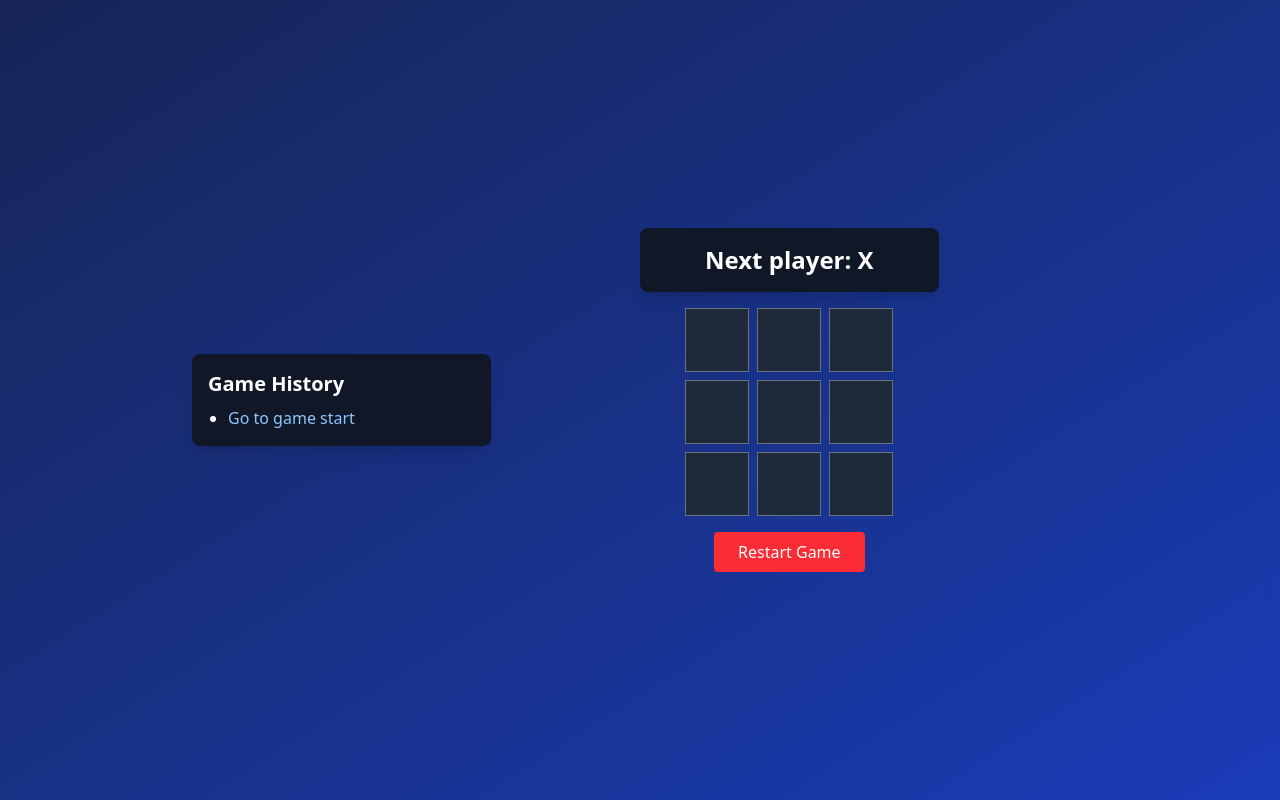
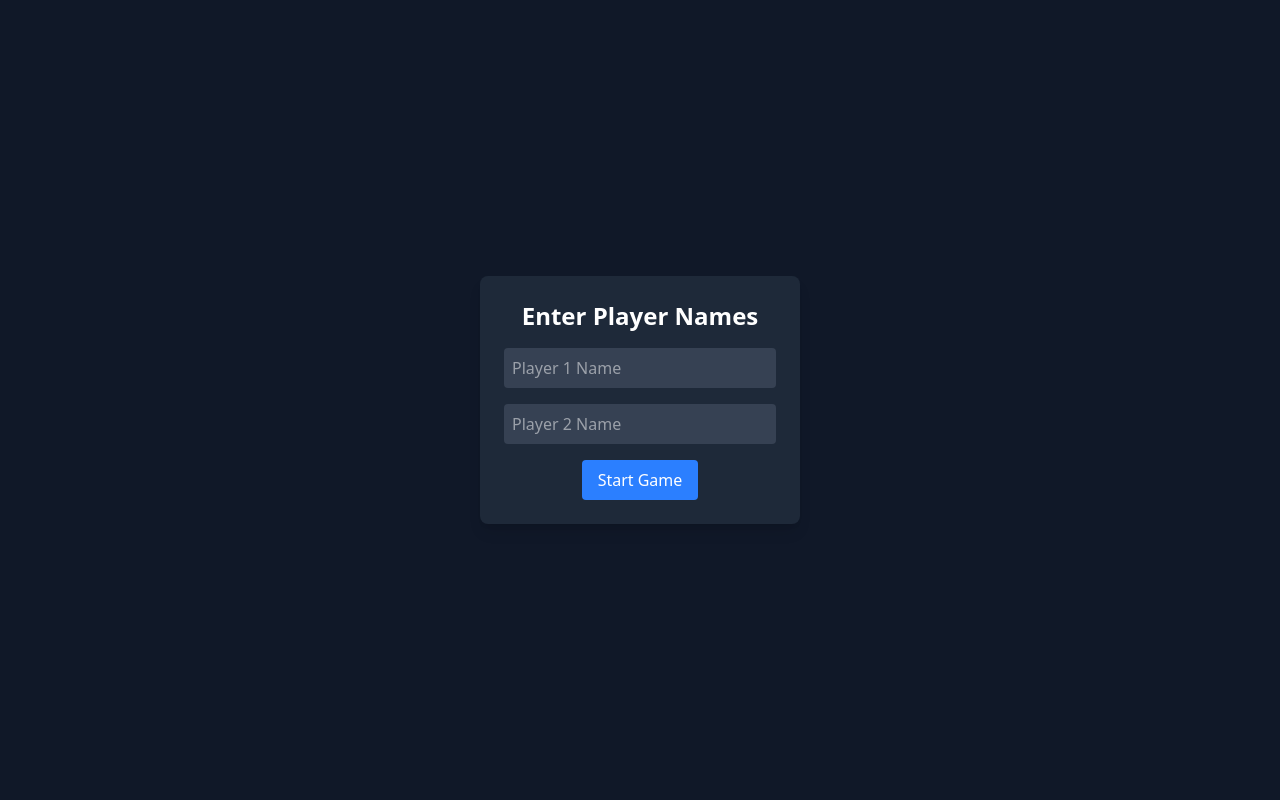
Before and after one commit to vinayak746/Tic-Tac-Toe, a React (Vite) app in the folder Tic-Tac-Toe/: page / in a window 1280 px wide. Built offline with nearby package versions, Linux system fonts and the light colour scheme.

Commit message:
Add PlayerForm and Game components with routing support

```diff
--- a/Tic-Tac-Toe/package.json
+++ b/Tic-Tac-Toe/package.json
@@ -13,6 +13,7 @@
     "@tailwindcss/vite": "^4.1.1",
     "react": "^19.0.0",
     "react-dom": "^19.0.0",
+    "react-router-dom": "^7.4.1",
     "tailwindcss": "^4.1.1"
   },
   "devDependencies": {
--- a/Tic-Tac-Toe/src/App.jsx
+++ b/Tic-Tac-Toe/src/App.jsx
@@ -1,120 +1,36 @@
-import { useState } from "react";
+import {
+  BrowserRouter as Router,
+  Routes,
+  Route,
+  useLocation,
+} from "react-router-dom";
+import PlayerForm from "./components/PlayerForm";
+import Game from "./components/Game";
 
-function Square({ value, onSquareClick }) {
-  return (
-    <button
-      className="w-16 h-16 bg-gray-800 border border-gray-500 text-3xl text-white font-bold flex items-center justify-center hover:bg-gray-700"
-      onClick={onSquareClick}
-    >
-      {value}
-    </button>
-  );
-}
-
-function Board({ xIsNext, squares, onPlay }) {
-  function handleClick(i) {
-    if (calculateWinner(squares) || squares[i]) {
-      return;
-    }
-    const nextSquares = squares.slice();
-    nextSquares[i] = xIsNext ? "X" : "O";
-    onPlay(nextSquares);
-  }
+function AppWrapper() {
+  const location = useLocation();
+  const isPlayerForm = location.pathname === "/";
 
   return (
-    <div className="grid grid-cols-3 gap-2">
-      {squares.map((square, i) => (
-        <Square key={i} value={square} onSquareClick={() => handleClick(i)} />
-      ))}
+    <div
+      className={
+        isPlayerForm
+          ? "min-h-screen flex items-center justify-center bg-gray-900 text-white"
+          : ""
+      }
+    >
+      <Routes>
+        <Route path="/" element={<PlayerForm />} />
+        <Route path="/game" element={<Game />} />
+      </Routes>
     </div>
   );
 }
 
-export default function Game() {
-  const [history, setHistory] = useState([Array(9).fill(null)]);
-  const [currentMove, setCurrentMove] = useState(0);
-  const xIsNext = currentMove % 2 === 0;
-  const currentSquares = history[currentMove];
-
-  function handlePlay(nextSquares) {
-    setHistory([...history.slice(0, currentMove + 1), nextSquares]);
-    setCurrentMove((prev) => prev + 1);
-  }
-
-  function jumpTo(nextMove) {
-    setCurrentMove(nextMove);
-  }
-
-  function resetGame() {
-    setHistory([Array(9).fill(null)]);
-    setCurrentMove(0);
-  }
-
-  const winner = calculateWinner(currentSquares);
-
+export default function App() {
   return (
-    <div className="min-h-screen flex flex-col items-center justify-center bg-gradient-to-br from-blue-950 to-blue-800 text-white p-8">
-      {/* Game Board & Moves */}
-      <div className="flex flex-col md:flex-row items-center w-full max-w-4xl">
-        {/* Moves History */}
-        <div className="md:w-1/3 w-full bg-gray-900 p-4 rounded-lg shadow-lg mb-4 md:mb-0">
-          <h3 className="text-xl font-semibold mb-2">Game History</h3>
-          <ul className="list-disc pl-5 space-y-2">
-            {history.map((_, move) => (
-              <li key={move}>
-                <button
-                  className="text-blue-300 hover:underline"
-                  onClick={() => jumpTo(move)}
-                >
-                  {move > 0 ? `Go to move #${move}` : "Go to game start"}
-                </button>
-              </li>
-            ))}
-          </ul>
-        </div>
-
-        {/* Game Board */}
-        <div className="md:w-2/3 flex flex-col items-center">
-          {/* Winner Announcement */}
-          <div className=" w-1/2 bg-gray-900 p-4 rounded-lg shadow-lg text-center mb-4">
-            <h2 className="text-2xl font-semibold">
-              {winner
-                ? `Winner: ${winner}`
-                : `Next player: ${xIsNext ? "X" : "O"}`}
-            </h2>
-          </div>
-          <Board
-            xIsNext={xIsNext}
-            squares={currentSquares}
-            onPlay={handlePlay}
-          />
-          <button
-            className="mt-4 px-6 py-2 bg-red-500 text-white rounded hover:bg-red-600"
-            onClick={resetGame}
-          >
-            Restart Game
-          </button>
-        </div>
-      </div>
-    </div>
+    <Router>
+      <AppWrapper />
+    </Router>
   );
 }
-
-function calculateWinner(squares) {
-  const lines = [
-    [0, 1, 2],
-    [3, 4, 5],
-    [6, 7, 8],
-    [0, 3, 6],
-    [1, 4, 7],
-    [2, 5, 8],
-    [0, 4, 8],
-    [2, 4, 6],
-  ];
-  for (const [a, b, c] of lines) {
-    if (squares[a] && squares[a] === squares[b] && squares[a] === squares[c]) {
-      return squares[a];
-    }
-  }
-  return null;
-}
--- /dev/null
+++ b/Tic-Tac-Toe/src/components/Game.jsx
@@ -0,0 +1,123 @@
+import { useState } from "react";
+import { useLocation } from "react-router-dom";
+
+function Square({ value, onSquareClick }) {
+  return (
+    <button
+      className="w-16 h-16 bg-gray-800 border border-gray-500 text-3xl text-white font-bold flex items-center justify-center hover:bg-gray-700"
+      onClick={onSquareClick}
+    >
+      {value}
+    </button>
+  );
+}
+
+function Board({ xIsNext, squares, onPlay, players }) {
+  function handleClick(i) {
+    if (calculateWinner(squares) || squares[i]) {
+      return;
+    }
+    const nextSquares = squares.slice();
+    nextSquares[i] = xIsNext ? players.player1Symbol : players.player2Symbol;
+    onPlay(nextSquares);
+  }
+
+  return (
+    <div className="grid grid-cols-3 gap-2">
+      {squares.map((square, i) => (
+        <Square key={i} value={square} onSquareClick={() => handleClick(i)} />
+      ))}
+    </div>
+  );
+}
+
+export default function Game() {
+  const location = useLocation();
+  const params = new URLSearchParams(location.search);
+  const player1 = params.get("player1") || "Player 1";
+  const player2 = params.get("player2") || "Player 2";
+
+  const [history, setHistory] = useState([Array(9).fill(null)]);
+  const [currentMove, setCurrentMove] = useState(0);
+  const xIsNext = currentMove % 2 === 0;
+  const currentSquares = history[currentMove];
+
+  function handlePlay(nextSquares) {
+    setHistory([...history.slice(0, currentMove + 1), nextSquares]);
+    setCurrentMove((prev) => prev + 1);
+  }
+
+  function jumpTo(nextMove) {
+    setCurrentMove(nextMove);
+  }
+
+  function resetGame() {
+    setHistory([Array(9).fill(null)]);
+    setCurrentMove(0);
+  }
+
+  const winner = calculateWinner(currentSquares);
+
+  return (
+    <div className="min-h-screen flex flex-col items-center justify-center bg-gradient-to-br from-blue-950 to-blue-800 text-white p-8">
+      <div className="flex flex-col md:flex-row items-center w-full max-w-4xl">
+        <div className="md:w-1/3 w-full bg-gray-900 p-4 rounded-lg shadow-lg mb-4 md:mb-0">
+          <h3 className="text-xl font-semibold mb-2">Game History</h3>
+          <ul className="list-disc pl-5 space-y-2">
+            {history.map((_, move) => (
+              <li key={move}>
+                <button
+                  className="text-blue-300 hover:underline"
+                  onClick={() => jumpTo(move)}
+                >
+                  {move > 0 ? `Go to move #${move}` : "Go to game start"}
+                </button>
+              </li>
+            ))}
+          </ul>
+        </div>
+
+        <div className="md:w-2/3 flex flex-col items-center">
+          <div className="w-1/2 bg-gray-900 p-4 rounded-lg shadow-lg text-center mb-4">
+            <h2 className="text-2xl font-semibold">
+              {winner
+                ? `Winner: ${winner === "X" ? player1 : player2}`
+                : `Next player: ${xIsNext ? player1 : player2}`}
+            </h2>
+          </div>
+          <Board
+            xIsNext={xIsNext}
+            squares={currentSquares}
+            onPlay={handlePlay}
+            players={{ player1Symbol: "X", player2Symbol: "O" }}
+          />
+          <button
+            className="mt-4 px-6 py-2 bg-red-500 text-white rounded hover:bg-red-600"
+            onClick={resetGame}
+          >
+            Restart Game
+          </button>
+        </div>
+      </div>
+    </div>
+  );
+}
+
+function calculateWinner(squares) {
+  const lines = [
+    [0, 1, 2],
+    [3, 4, 5],
+    [6, 7, 8],
+    [0, 3, 6],
+    [1, 4, 7],
+    [2, 5, 8],
+    [0, 4, 8],
+    [2, 4, 6],
+  ];
+  for (const [a, b, c] of lines) {
+    if (squares[a] && squares[a] === squares[b] && squares[a] === squares[c]) {
+      return squares[a];
+    }
+  }
+  return null;
+}
--- /dev/null
+++ b/Tic-Tac-Toe/src/components/PlayerForm.jsx
@@ -0,0 +1,49 @@
+import { useState } from "react";
+import { useNavigate } from "react-router-dom";
+
+export default function PlayerForm() {
+  const [player1, setPlayer1] = useState("");
+  const [player2, setPlayer2] = useState("");
+  const navigate = useNavigate();
+
+  function handleSubmit(e) {
+    e.preventDefault();
+    if (player1.trim() && player2.trim()) {
+      navigate(
+        `/game?player1=${encodeURIComponent(
+          player1
+        )}&player2=${encodeURIComponent(player2)}`
+      );
+    } else {
+      alert("Both players need a name!");
+    }
+  }
+
+  return (
+    <div className="bg-gray-800 p-6 rounded-lg shadow-lg text-center w-80">
+      <h2 className="text-2xl font-bold mb-4">Enter Player Names</h2>
+      <form onSubmit={handleSubmit} className="space-y-4">
+        <input
+          type="text"
+          placeholder="Player 1 Name"
+          className="w-full p-2 rounded bg-gray-700 text-white"
+          value={player1}
+          onChange={(e) => setPlayer1(e.target.value)}
+        />
+        <input
+          type="text"
+          placeholder="Player 2 Name"
+          className="w-full p-2 rounded bg-gray-700 text-white"
+          value={player2}
+          onChange={(e) => setPlayer2(e.target.value)}
+        />
+        <button
+          type="submit"
+          className="bg-blue-500 px-4 py-2 rounded hover:bg-blue-600"
+        >
+          Start Game
+        </button>
+      </form>
+    </div>
+  );
+}
```
Also changed, not shown: 1 other file (tests, documents, lock files or other folders).
